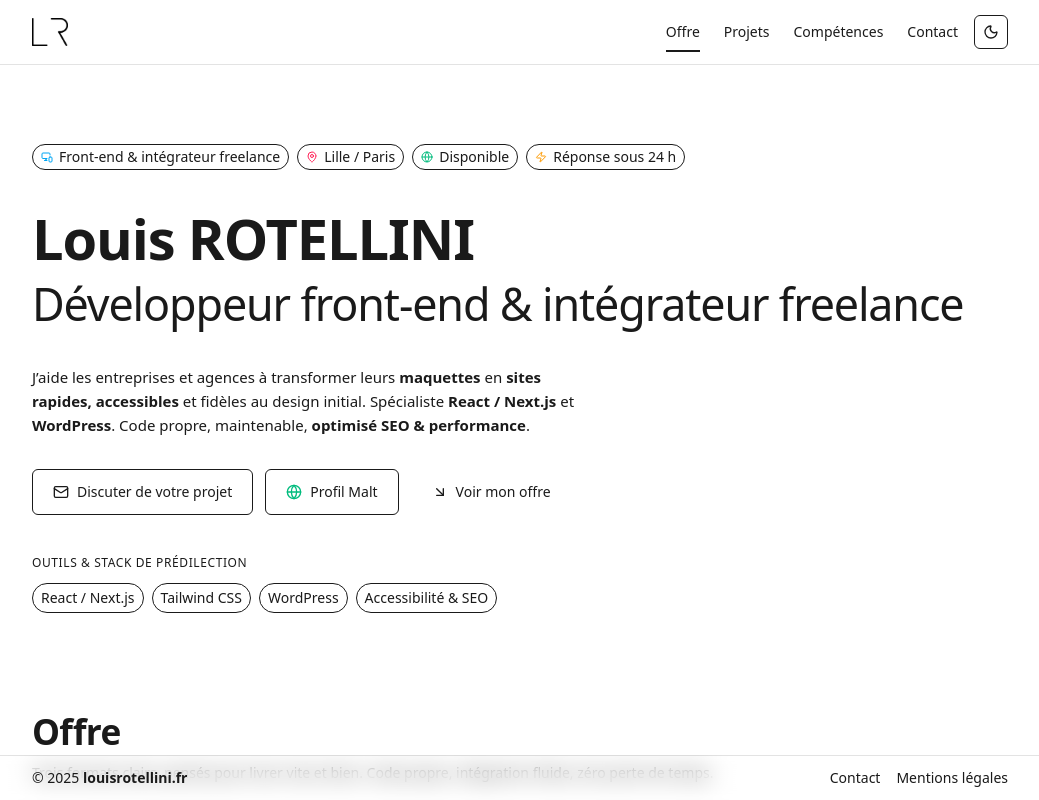
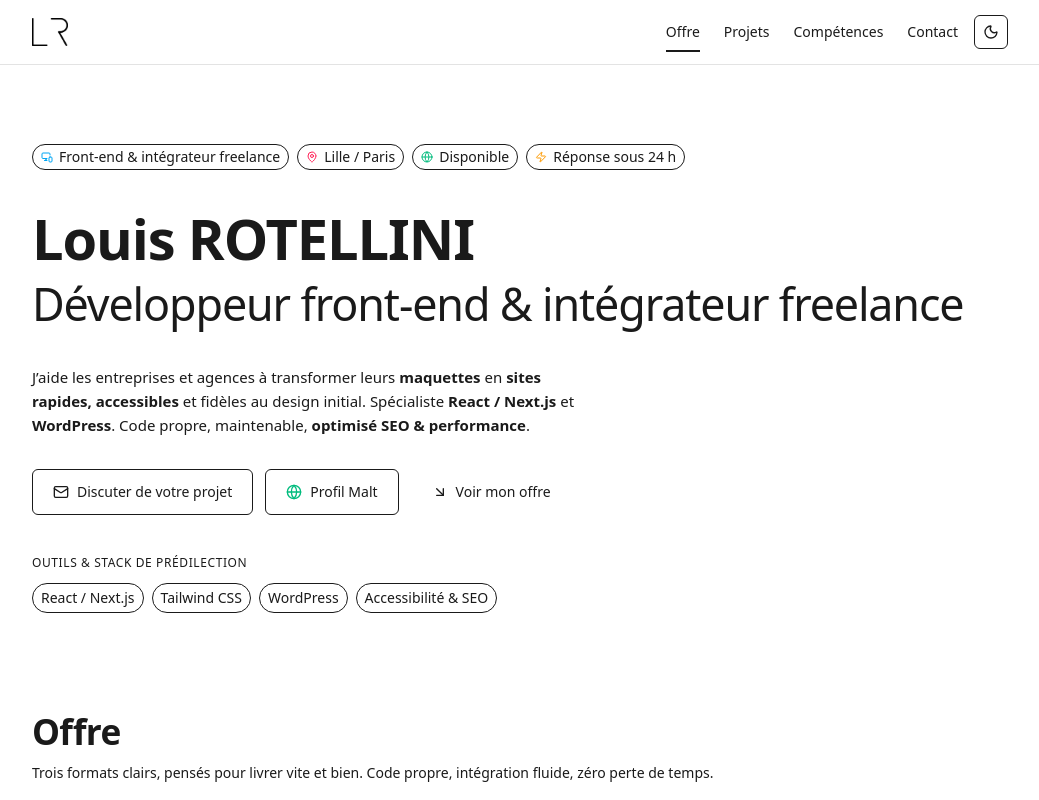
Before and after one commit to L-Rotellini/louisrotellini-portfolio, a Next.js app: page / in a window 1280 px wide. Shown: the top 800 px of the page, without its empty margins (120-1159 px from the left). Built offline with nearby package versions, Linux system fonts and the light colour scheme.

Commit message:
Update Footer

```diff
--- a/src/components/BackToTop.tsx
+++ b/src/components/BackToTop.tsx
@@ -17,7 +17,7 @@ export default function BackToTop() {
   return (
     <button
       onClick={() => window.scrollTo({ top: 0, behavior: "smooth" })}
-      className="fixed bottom-20 right-6 z-[60] rounded-full border border-[--surface-border] bg-[--background]/80 backdrop-blur px-3 py-2 text-sm shadow-sm hover:bg-[--foreground]/5 transition-colors cursor-pointer hover-invert"
+      className="fixed bottom-5 right-6 z-[60] rounded-full border border-[--surface-border] bg-[--background]/80 backdrop-blur px-3 py-2 text-sm shadow-sm hover:bg-[--foreground]/5 transition-colors cursor-pointer hover-invert"
       aria-label="Revenir en haut"
       title="Revenir en haut"
     >
--- a/src/components/Footer.tsx
+++ b/src/components/Footer.tsx
@@ -2,7 +2,7 @@ import { profile } from "@/data/profile";
 
 export default function Footer() {
   return (
-    <footer className="fixed bottom-0 left-0 w-full border-t border-[--surface-border] py-3 text-sm text-[--muted] z-40">
+    <footer className="left-0 w-full border-t border-[--surface-border] py-3 text-sm text-[--muted] z-40">
       <div className="mx-auto max-w-5xl px-4 md:px-6 flex flex-col sm:flex-row items-center justify-between gap-2">
         <p>
           © {new Date().getFullYear()} <strong>louisrotellini.fr</strong>
```
